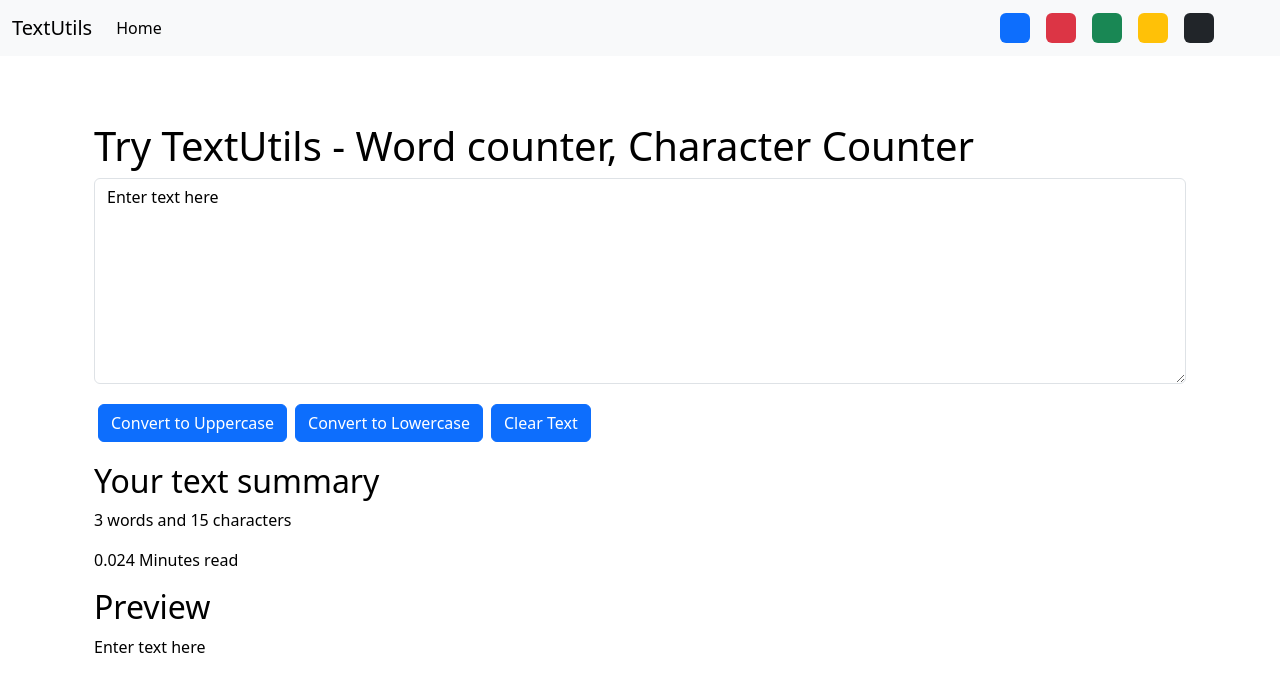
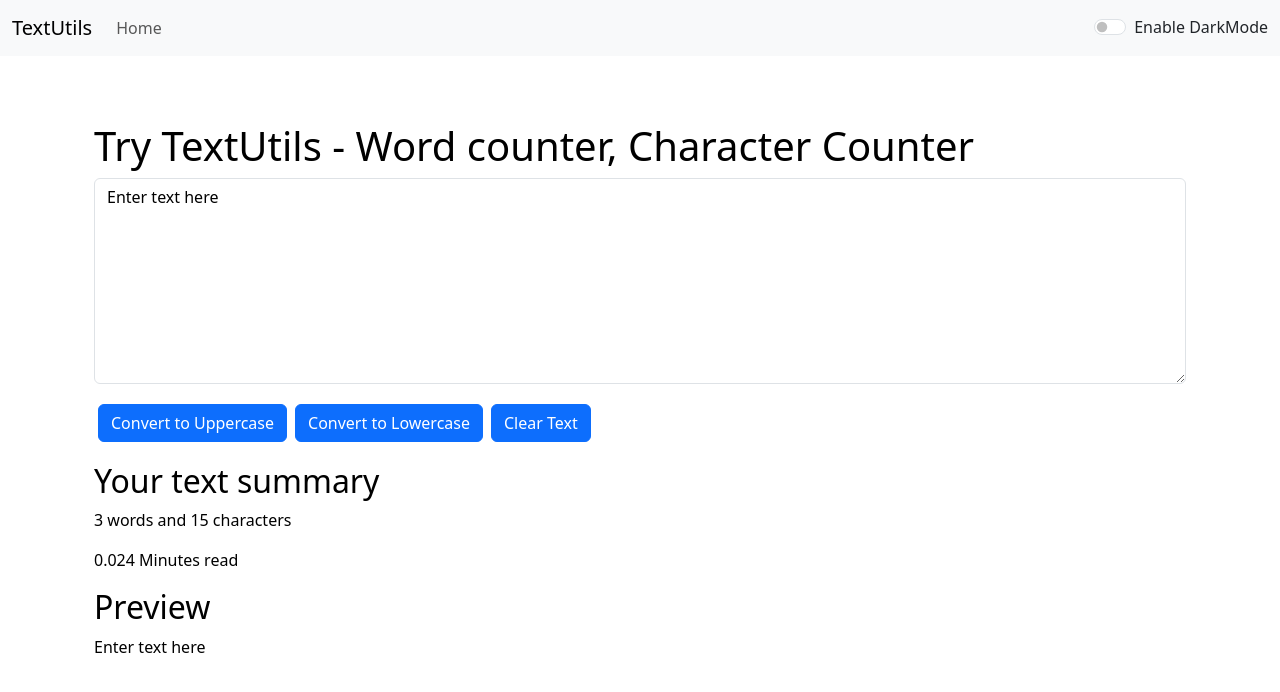
Before and after one commit to imanjila/CapitalizeTheWord, a React (Create React App) app in the folder textutils/: page / in a window 1280 px wide. Shown: the top 692 px of the page. Built offline with nearby package versions, Linux system fonts and the light colour scheme.

Commit message:
Final TextUtils

```diff
--- a/textutils/src/App.js
+++ b/textutils/src/App.js
@@ -17,19 +17,7 @@
     }, 1200);
   };
 
-
-  const removeBodyClasses = () =>{
-    document.body.classList.remove('bg-light')
-    document.body.classList.remove('bg-dark')
-    document.body.classList.remove('bg-warning')
-    document.body.classList.remove('bg-danger')
-    document.body.classList.remove('bg-success')
-    document.body.classList.remove('bg-primary')
-  }
-  const toggleMode = (cls) => {
-    removeBodyClasses();
-    console.log(cls)
-    document.body.classList.add('bg-'+cls)
+  const toggleMode = () => {
     if (mode === "light") {
       setMode("dark");
       document.body.style.backgroundColor = "grey";
--- a/textutils/src/components/Navbar.js
+++ b/textutils/src/components/Navbar.js
@@ -1,37 +1,28 @@
 import React from 'react'
 import PropTypes from 'prop-types'
-import {Link} from 'react-router-dom';
-
+import { Link } from 'react-router-dom';
 
 export default function Navbar(props) {
     return (
         <nav className={`navbar navbar-expand-lg navbar-${props.mode} bg-${props.mode}`}>
             <div className="container-fluid">
-    <a className="navbar-brand" href = "#">{props.title}</a>
+                <Link className="navbar-brand" to="/">{props.title}</Link>
                 <button className="navbar-toggler" type="button" data-bs-toggle="collapse" data-bs-target="#navbarSupportedContent" aria-controls="navbarSupportedContent" aria-expanded="false" aria-label="Toggle navigation">
                     <span className="navbar-toggler-icon"></span>
                 </button>
                 <div className="collapse navbar-collapse" id="navbarSupportedContent">
                     <ul className="navbar-nav me-auto mb-2 mb-lg-0">
                         <li className="nav-item">
-          <Link className="nav-link active" aria-current="page" to = "/">Home</Link>
+                            <Link className="nav-link" aria-current="page" to="/">Home</Link>
                         </li>
-        {/* <li className="nav-item">
-          <a className="nav-link active" aria-current="page" href = "/">Home</a>
-        </li> */}
                         <li className="nav-item">
-          <Link className="nav-link" to = "/about">{props.aboutText}</Link>
+                            <Link className="nav-link" to="/about">{props.aboutText}</Link>
                         </li>
                     </ul>
-      <div className="d-flex">
-        <div className="bg-primary rounded mx-2" onClick = {() => {props.toggleMode('primary')}}style = {{height: '30px', width: '30px', cursor: 'pointer'}}></div>
-        <div className="bg-danger rounded mx-2" onClick = {() => {props.toggleMode('danger')}}style = {{height: '30px', width: '30px', cursor: 'pointer'}}></div>
-        <div className="bg-success rounded mx-2" onClick = {() => {props.toggleMode('success')}}style = {{height: '30px', width: '30px', cursor: 'pointer'}}></div>
-        <div className="bg-warning rounded mx-2" onClick = {() => {props.toggleMode('warning')}}style = {{height: '30px', width: '30px', cursor: 'pointer'}}></div>
-        <div className="bg-dark rounded mx-2" onClick = {() => {props.toggleMode('dark')}}style = {{height: '30px', width: '30px', cursor: 'pointer'}}></div>
-        <div className="bg-light rounded mx-2" onClick = {() => {props.toggleMode('light')}}style = {{height: '30px', width: '30px', cursor: 'pointer'}}></div>
+                    <div className={`form-check form-switch text-${props.mode==='light'?'dark':'light'}`}>
+                        <input className="form-check-input" onClick={props.toggleMode} type="checkbox" id="flexSwitchCheckDefault"/>
+                        <label className="form-check-label" htmlFor="flexSwitchCheckDefault">Enable DarkMode</label>
                     </div>
-
                 </div>
             </div>
         </nav>
@@ -40,10 +31,10 @@
 
 Navbar.propTypes = {
     title: PropTypes.string.isRequired,
-    aboutText : PropTypes.string.isRequired
+    aboutText: PropTypes.string.isRequired
 }
 
 Navbar.defaultProps = {
     title: 'Set title here',
-    aboutText : 'About'
+    aboutText: 'About'
   };
--- a/textutils/src/components/TextForm.js
+++ b/textutils/src/components/TextForm.js
@@ -15,7 +15,6 @@
           props.showAlert("Converted to lowercase!", "success")
     }
     const handleOnChange = (event ) => {
-        console.log('On Change')
         setText(event.target.value);
     }
     const handleClearClick = (event ) => {
@@ -40,7 +39,7 @@
     </div>
     <div className="container my-3" style = {{color: props.mode === 'dark' ? 'white' : 'black'}}>
       <h2>Your text summary</h2>
-      <p>{text.split(" ").filter((element)=> {return element.length !==0}).length} words and {text.length} characters</p>
+      <p>{text.split(/\s+/).filter((element)=> {return element.length !==0}).length} words and {text.length} characters</p>
       <p>{0.008 * text.split(" ").filter((element)=> {return element.length !==0}).length} Minutes read</p>
       <h2>Preview</h2>
       <p>{text.length > 0 ? text : "Nothing to preview"}</p>
```
Lines whose indentation alone changed are shown as unchanged.
